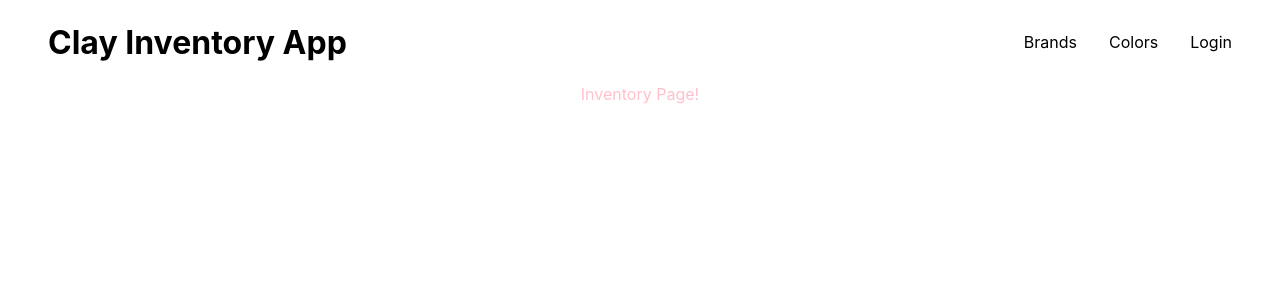
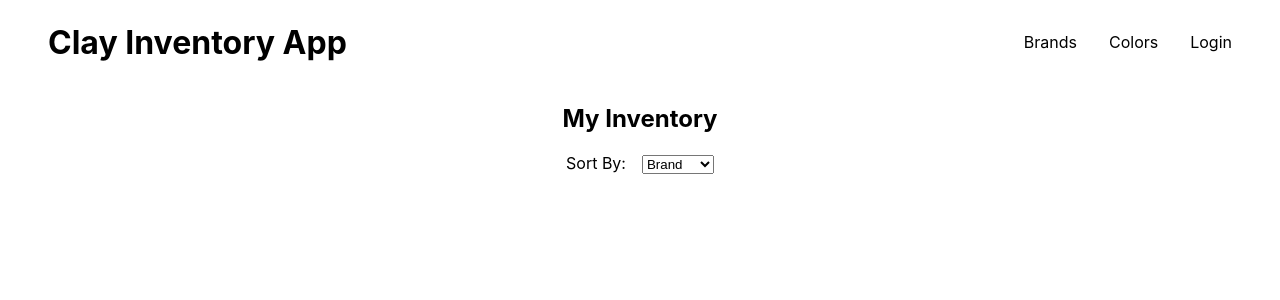
Before and after one commit to jesspaul/clay-inventory-app, a React (Create React App) app: page /inventory in a window 1280 px wide. Shown: the top 300 px of the page. Built offline with nearby package versions, Linux system fonts and the light colour scheme; no server answers.

Commit message:
add sort menu to inventory

```diff
--- a/src/pages/Inventory/Inventory.css
+++ b/src/pages/Inventory/Inventory.css
@@ -1,3 +1,9 @@
 .Inventory {
-  color: pink;
+  display: flex;
+  flex-direction: column;
+  align-items: center;
 }
+
+#sort {
+  margin-left: 1rem;
+}
--- a/src/pages/Inventory/Inventory.js
+++ b/src/pages/Inventory/Inventory.js
@@ -3,7 +3,15 @@ import './Inventory.css';
 const Inventory = () => {
     return (
         <div className="Inventory">
-            Inventory Page!
+            <h2>My Inventory</h2>
+            <div className="sorting">
+                <label htmlFor="sort">Sort By:</label>
+                <select name="sort" id="sort">
+                    <option value="brand">Brand</option>
+                    <option value="color">Color</option>
+                    <option value="quantity">Quantity</option>
+                </select>
+            </div>
         </div>
     );
 }
```
